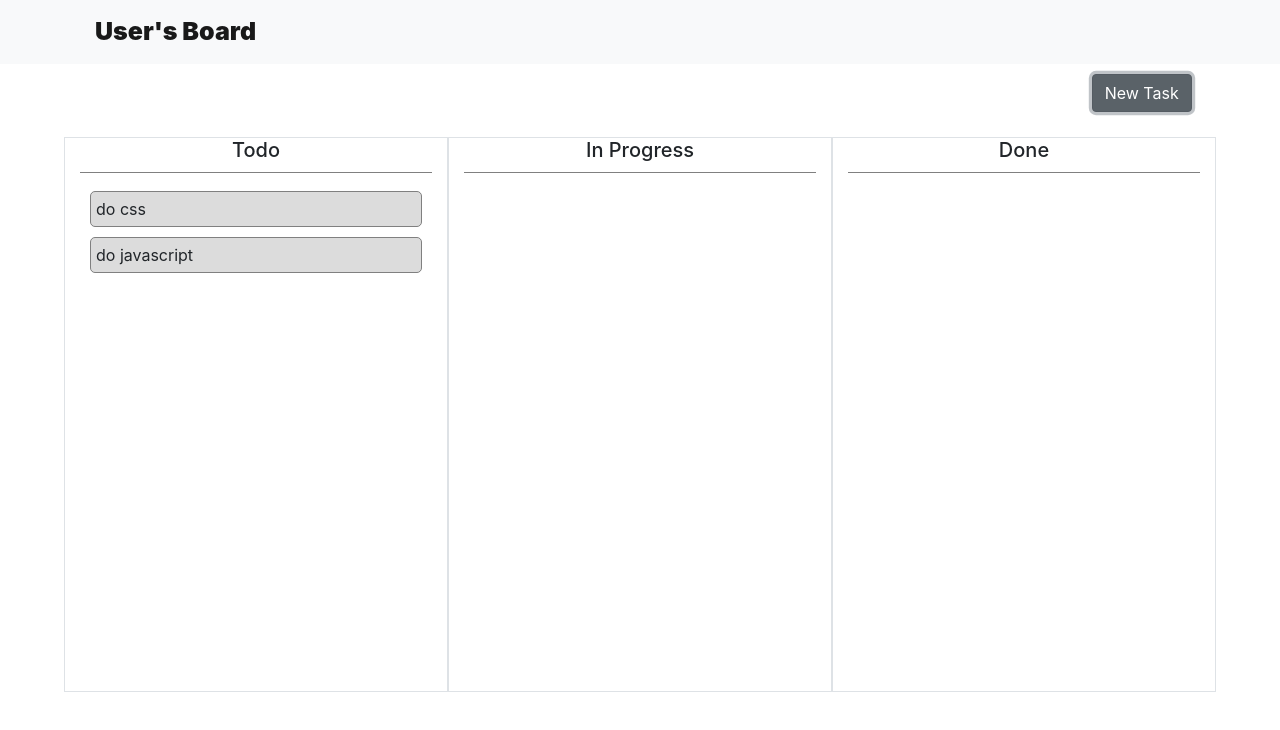
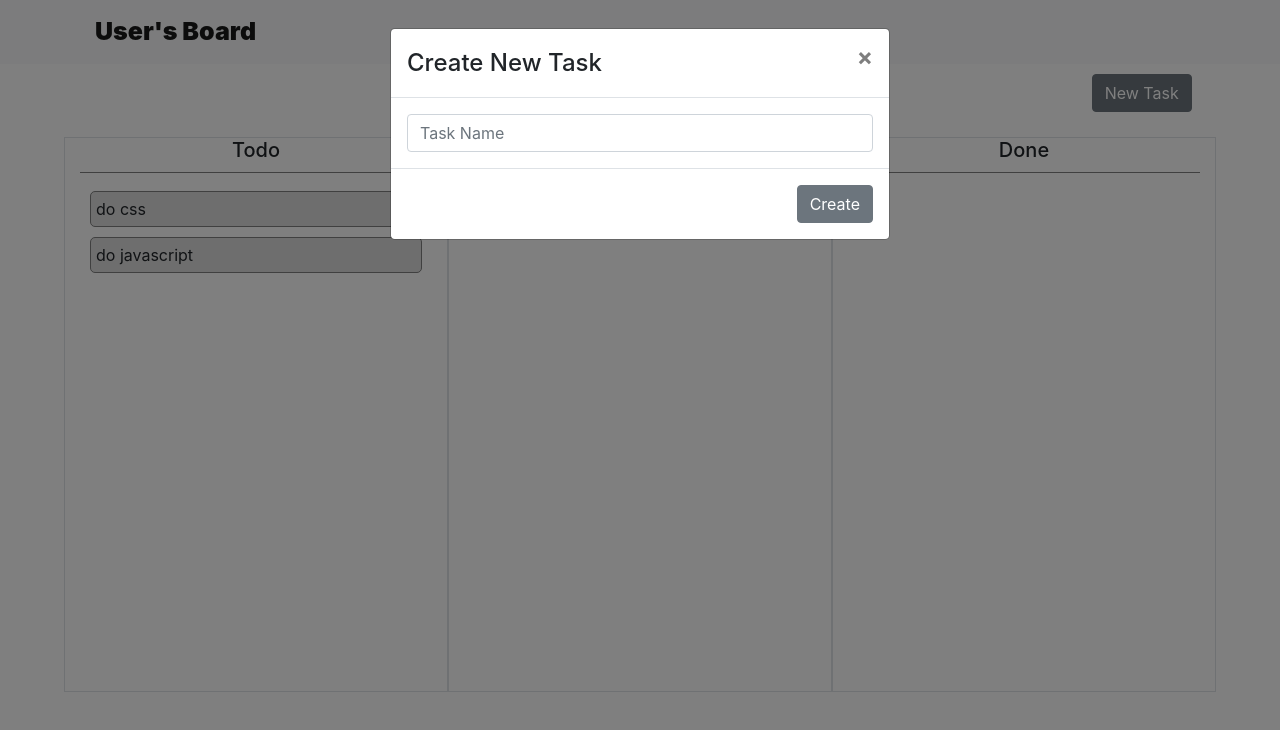
Before and after one commit to ThaliaRowan/unamed-_atm, a React (Create React App) app in the folder projectmanagement/: page /#/board in a window 1280 px wide. Both pictures are taken after a click on the button "New Task". Shown: the top 730 px of the page. Built offline with nearby package versions, Linux system fonts and the light colour scheme.

Commit message:
task modal created and tasks are created in db

```diff
--- /dev/null
+++ b/projectmanagement/src/components/Newtask.js
@@ -0,0 +1,67 @@
+import React, {useState} from "react";
+import {Button, Modal, InputGroup, FormControl} from "react-bootstrap";
+import axios from "axios";
+
+function Newtask(){
+
+    const [show, setShow] = useState(false);
+
+    const handleClose = () => setShow(false);
+    const handleShow = () => setShow(true);
+
+    const [taskname, setName] = useState("");
+
+    const createTask = () => {
+        axios.post("http://localhost:3000/api/createtask", {
+            taskname:taskname
+        }).then(() => {
+            console.log("success")
+        });
+    };
+
+    return(
+        <div>
+              <>
+        <Button variant="secondary" onClick={handleShow}>
+          New Task
+        </Button>
+
+        <Modal
+          show={show}
+          onHide={handleClose}
+          backdrop="static"
+          keyboard={false}
+        >
+          <Modal.Header closeButton>
+            <Modal.Title>Create New Task</Modal.Title>
+          </Modal.Header>
+          <Modal.Body>
+            <InputGroup>
+              <FormControl
+                placeholder="Task Name"
+                aria-label="Recipient's username"
+                aria-describedby="basic-addon2"
+                type="text"
+                onChange = {(event) => {
+                  setName(event.target.value);
+                }}
+              />
+              </InputGroup>
+          </Modal.Body>
+          <Modal.Footer>
+            <Button variant="secondary" onClick={()=> {
+
+              createTask();
+              handleClose();
+            }}>
+              Create
+            </Button>
+          </Modal.Footer>
+        </Modal>
+      </>
+        </div>
+    )
+}
+
+
+export default Newtask;
--- a/projectmanagement/src/pages/Board.js
+++ b/projectmanagement/src/pages/Board.js
@@ -4,6 +4,7 @@ import "../Board.css";
 import {DragDropContext, Draggable, Droppable,} from "react-beautiful-dnd";
 import _ from "lodash";
 import {v4} from "uuid";
+import Newtask from "../components/Newtask";
 
 
 const item = {
@@ -69,7 +70,7 @@ function Board() {
             <div>
                 <Row id="firstRow">
                     <Col md={{ span: 10, offset: 10 }}>
-                     <Button variant="secondary">New Task</Button>
+                     <Newtask />
                     </Col>
                 </Row>
 
```
Also changed, not shown: 1 other file (tests, documents, lock files or other folders).
